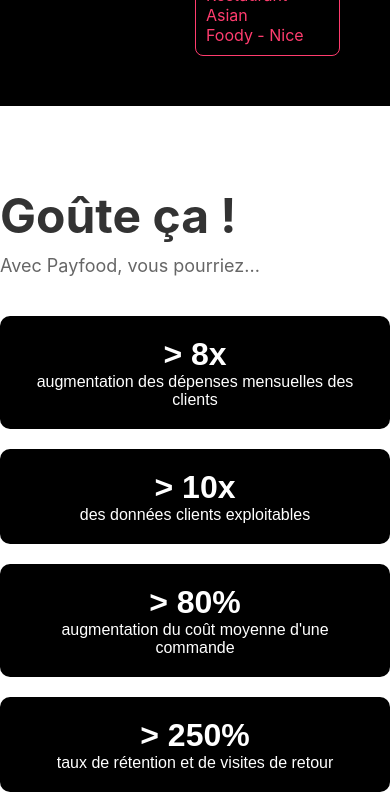
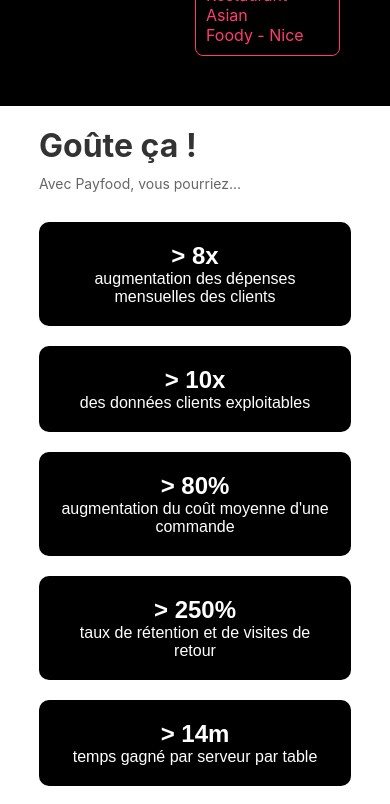
Before and after one commit to Armelsteve1/PAYFOOD, a React (Create React App) app in the folder payfood/: page / in a window 390 px wide. Shown: the part 2040-2844 px from the top of the page. Built offline with nearby package versions, Linux system fonts and the light colour scheme.

Commit message:
third block responsive adjusted

```diff
--- a/payfood/src/Component/HomePage/home-style.css
+++ b/payfood/src/Component/HomePage/home-style.css
@@ -254,6 +254,56 @@ span.highlighted-text {
   margin: inherit;
 }
 
+.third .section-header {
+  display: flex;
+  flex-direction: column;
+  align-items: start;
+  text-align: center;
+  margin: 80px 0 20px;
+
+}
+
+.third .section-title {
+  font-size: 3em;
+  font-weight: bold;
+  color: #333;
+  margin-bottom: 10px;
+}
+
+.third .section-description {
+  font-size: 18px;
+  color: #666;
+  margin-bottom: 20px;
+}
+
+.third .grid-container {
+  display: grid;
+  grid-template-columns: repeat(3, 1fr);
+  gap: 20px;
+  text-align: center;
+  color: white;
+  font-family: Montserat, sans-serif;
+  font-weight: 400;
+}
+
+.third .grid-item {
+  background-color: #000000;
+  padding: 20px;
+  border-radius: 10px;
+}
+
+.third .grid-item h3 {
+  font-weight: bolder;
+  font-size: 2em;
+}
+
+.third .grid-item icon {
+  font-family: cursive, sans-serif
+}
+
+.third .container {
+  display: inherit;
+}
 
 
 /* Media query for tablets (up to 768px) */
@@ -305,7 +355,7 @@ span.highlighted-text {
     padding: 20px;
   }
 
-  .container {
+  .deuxieme .container {
     width: 100%;
   }
 
@@ -362,64 +412,23 @@ span.highlighted-text {
     color: #ff3c6e;
     margin: 10px 0 0;
   }
-}
 
   .third .section-header {
-  display: flex;
-  flex-direction: column;
-  align-items: start;
-  text-align: center;
-  margin: 80px 0 20px;
-
+    margin: 20px 0 10px;
   }
 
   .third .section-title {
-  font-size: 3em;
-  font-weight: bold;
-  color: #333;
-  margin-bottom: 10px;
+    font-size: 2em;
   }
 
   .third .section-description {
-  font-size: 18px;
-  color: #666;
-  margin-bottom: 20px;
-}
-
-.third .grid-container {
-  display: grid;
-  grid-template-columns: repeat(3, 1fr);
-  gap: 20px;
-  text-align: center;
-  color: white;
-  font-family: Montserat, sans-serif;
-  font-weight: 400;
-}
-
-.third .grid-item {
-  background-color: #000000;
-  padding: 20px;
-  border-radius: 10px;
+    font-size: 14px;
   }
 
   .third .grid-item h3 {
-  font-weight: bolder;
-  font-size: 2em;
+    font-size: 1.5em;
   }
 
-.third .grid-item icon {
-  font-family: cursive, sans-serif
-}
-
-
-@media (max-width: 768px) {
-  .third .grid-container {
-    grid-template-columns: 1fr;
-  }
-}
-
-.third .container {
-  display: inherit;
 }
 
 .fourth {
```
Lines whose indentation alone changed are shown as unchanged.
